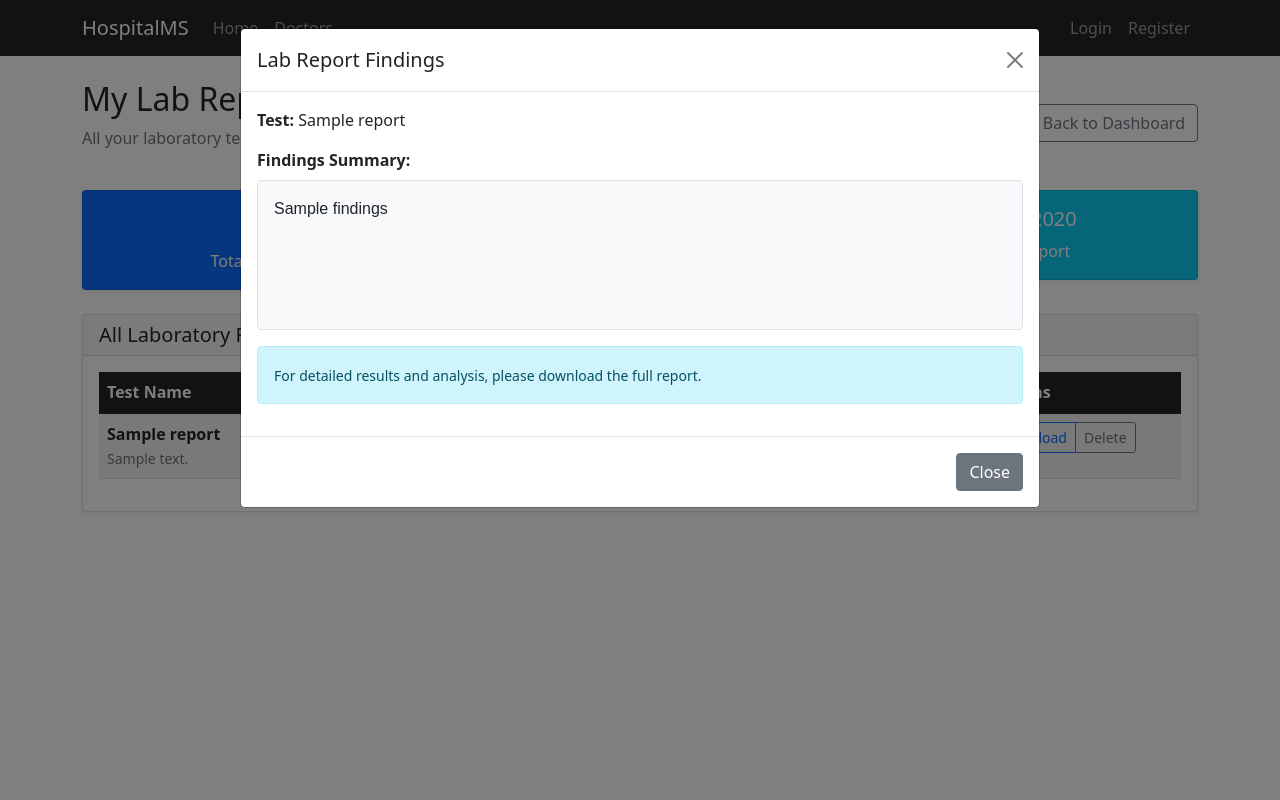
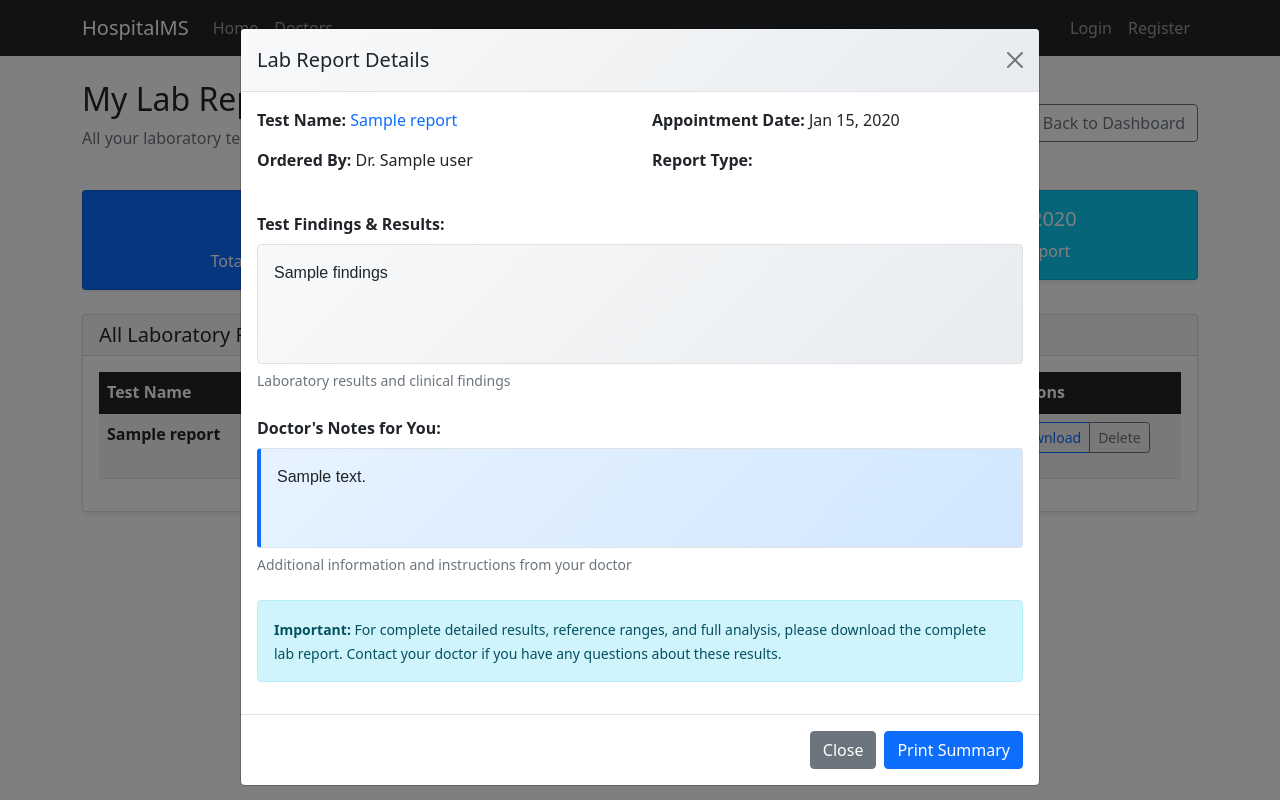
Before and after one commit to devadathsreelayam/HospitalManagement, a Django app: template hospital/templates/patient_lab_reports.html in a window 1280 px wide, after a click on "View Details". Run offline with Django 5.2, Linux system fonts and the light colour scheme; the template is opened without the code that fills it: most values are stand-ins (such as "Sample title", 1, 10 or a date in 2020).

Commit message:
Update: Enhanced lab test reprot with doctors note added in the findings model

```diff
--- a/hospital/templates/patient_lab_reports.html
+++ b/hospital/templates/patient_lab_reports.html
@@ -67,7 +67,7 @@
                                 <th>Doctor</th>
                                 <th>Appointment Date</th>
                                 <th>Uploaded</th>
-                                <th>Findings</th>
+                                <th>Findings & Notes</th>
                                 <th>Actions</th>
                             </tr>
                         </thead>
@@ -76,17 +76,13 @@
                             <tr>
                                 <td>
                                     <strong>{{ report.test_name }}</strong>
-                                    {% if report.notes %}
-                                    <br>
-                                    <small class="text-muted">{{ report.notes }}</small>
-                                    {% endif %}
                                 </td>
                                 <td>
                                     <span class="badge bg-info">{{ report.get_report_type_display }}</span>
                                 </td>
                                 <td>
                                     Dr. {{ report.appointment.doctor.user.get_full_name }}<br>
-                                    <small class="text-muted">{{ report.appointment.doctor.specialization|capfirst }}</small>
+                                    <small class="text-muted">{{ report.appointment.doctor.specialization }}</small>
                                 </td>
                                 <td>
                                     {{ report.appointment.appointment_date|date:"M d, Y" }}<br>
@@ -97,12 +93,15 @@
                                     <small class="text-muted">{{ report.uploaded_at|time:"g:i A" }}</small>
                                 </td>
                                 <td>
-                                    {% if report.findings %}
+                                    {% if report.findings or report.notes %}
                                     <button type="button" class="btn btn-sm btn-outline-info view-findings-btn"
                                             data-bs-toggle="modal" data-bs-target="#findingsModal"
                                             data-findings="{{ report.findings|escapejs }}"
-                                            data-test-name="{{ report.test_name }}">
-                                        <i class="fas fa-eye"></i> View
+                                            data-notes="{{ report.notes|escapejs }}"
+                                            data-test-name="{{ report.test_name }}"
+                                            data-doctor-name="Dr. {{ report.appointment.doctor.user.get_full_name }}"
+                                            data-appointment-date="{{ report.appointment.appointment_date|date:'M d, Y' }}">
+                                        <i class="fas fa-eye"></i> View Details
                                     </button>
                                     {% else %}
                                     <span class="text-muted">-</span>
@@ -145,31 +144,65 @@
     </div>
 </div>
 
-<!-- Findings Modal -->
+<!-- Enhanced Findings & Notes Modal -->
 <div class="modal fade" id="findingsModal" tabindex="-1">
     <div class="modal-dialog modal-lg">
         <div class="modal-content">
             <div class="modal-header">
-                <h5 class="modal-title">Lab Report Findings</h5>
+                <h5 class="modal-title">Lab Report Details</h5>
                 <button type="button" class="btn-close" data-bs-dismiss="modal"></button>
             </div>
             <div class="modal-body">
-                <p><strong>Test:</strong> <span id="findingsTestName"></span></p>
-                <div class="mb-3">
-                    <label class="form-label"><strong>Findings Summary:</strong></label>
-                    <div class="border p-3 bg-light rounded" id="findingsText" style="min-height: 150px; white-space: pre-wrap; font-family: Arial, sans-serif;">
+                <!-- Test Information Header -->
+                <div class="row mb-4">
+                    <div class="col-md-6">
+                        <p><strong>Test Name:</strong> <span id="findingsTestName" class="text-primary"></span></p>
+                        <p><strong>Ordered By:</strong> <span id="findingsDoctorName"></span></p>
+                    </div>
+                    <div class="col-md-6">
+                        <p><strong>Appointment Date:</strong> <span id="findingsAppointmentDate"></span></p>
+                        <p><strong>Report Type:</strong> <span id="findingsReportType" class="badge bg-info"></span></p>
+                    </div>
+                </div>
+
+                <!-- Findings Section -->
+                <div class="mb-4">
+                    <label class="form-label"><strong>Test Findings & Results:</strong></label>
+                    <div class="border p-3 bg-light rounded" id="findingsText"
+                         style="min-height: 120px; white-space: pre-wrap; font-family: Arial, sans-serif; background-color: #f8f9fa !important;">
                         <!-- Findings will be inserted here -->
                     </div>
+                    <div class="mt-1">
+                        <small class="text-muted">Laboratory results and clinical findings</small>
+                    </div>
                 </div>
+
+                <!-- Doctor's Notes Section -->
+                <div class="mb-4">
+                    <label class="form-label"><strong>Doctor's Notes for You:</strong></label>
+                    <div class="border p-3 rounded" id="notesText"
+                         style="min-height: 100px; white-space: pre-wrap; font-family: Arial, sans-serif; background-color: #e7f3ff !important; border-left: 4px solid #0d6efd !important;">
+                        <!-- Notes will be inserted here -->
+                    </div>
+                    <div class="mt-1">
+                        <small class="text-muted">Additional information and instructions from your doctor</small>
+                    </div>
+                </div>
+
+                <!-- Information Alert -->
                 <div class="alert alert-info">
                     <small>
                         <i class="fas fa-info-circle"></i>
-                        For detailed results and analysis, please download the full report.
+                        <strong>Important:</strong> For complete detailed results, reference ranges, and full analysis,
+                        please download the complete lab report. Contact your doctor if you have any questions about these results.
                     </small>
                 </div>
             </div>
             <div class="modal-footer">
                 <button type="button" class="btn btn-secondary" data-bs-dismiss="modal">Close</button>
+                <button type="button" class="btn btn-primary" onclick="printModalContent()">
+                    <i class="fas fa-print"></i> Print Summary
+                </button>
             </div>
         </div>
     </div>
@@ -185,20 +218,88 @@ document.addEventListener('DOMContentLoaded', function() {
         return new bootstrap.Tooltip(tooltipTriggerEl)
     });
 
-    // Findings Modal
+    // Enhanced Findings & Notes Modal
     const findingsModal = new bootstrap.Modal(document.getElementById('findingsModal'));
 
     document.querySelectorAll('.view-findings-btn').forEach(button => {
         button.addEventListener('click', function() {
             const findings = this.dataset.findings;
+            const notes = this.dataset.notes;
             const testName = this.dataset.testName;
+            const doctorName = this.dataset.doctorName;
+            const appointmentDate = this.dataset.appointmentDate;
 
+            // Set basic information
             document.getElementById('findingsTestName').textContent = testName;
-            document.getElementById('findingsText').textContent = findings;
+            document.getElementById('findingsDoctorName').textContent = doctorName;
+            document.getElementById('findingsAppointmentDate').textContent = appointmentDate;
+
+            // Set findings
+            const findingsElement = document.getElementById('findingsText');
+            if (findings && findings.trim() !== '') {
+                findingsElement.textContent = findings;
+                findingsElement.style.display = 'block';
+            } else {
+                findingsElement.textContent = 'No specific findings recorded.';
+                findingsElement.style.display = 'block';
+            }
+
+            // Set notes
+            const notesElement = document.getElementById('notesText');
+            if (notes && notes.trim() !== '') {
+                notesElement.textContent = notes;
+                notesElement.style.display = 'block';
+            } else {
+                notesElement.textContent = 'No additional notes from the doctor.';
+                notesElement.style.display = 'block';
+            }
+
             findingsModal.show();
         });
     });
 });
+
+// Function to print modal content
+function printModalContent() {
+    const modalContent = document.querySelector('#findingsModal .modal-content').cloneNode(true);
+
+    // Remove buttons from print version
+    const modalFooter = modalContent.querySelector('.modal-footer');
+    if (modalFooter) modalFooter.remove();
+
+    // Create a new window for printing
+    const printWindow = window.open('', '_blank');
+    printWindow.document.write(`
+        <html>
+            <head>
+                <title>Lab Report Summary - ${document.getElementById('findingsTestName').textContent}</title>
+                <link href="https://cdn.jsdelivr.net/npm/bootstrap@5.1.3/dist/css/bootstrap.min.css" rel="stylesheet">
+                <style>
+                    body { font-family: Arial, sans-serif; padding: 20px; }
+                    .border { border: 1px solid #dee2e6 !important; }
+                    .bg-light { background-color: #f8f9fa !important; }
+                    .text-primary { color: #0d6efd !important; }
+                    .badge { background-color: #0dcaf0 !important; color: white; padding: 0.25em 0.4em; }
+                    @media print {
+                        .alert { display: none !important; }
+                        .no-print { display: none !important; }
+                    }
+                </style>
+            </head>
+            <body>
+                <h4 class="text-center mb-4">Lab Report Summary</h4>
+                ${modalContent.innerHTML}
+                <div class="mt-4 text-muted no-print">
+                    <small>Printed on: ${new Date().toLocaleString()}</small>
+                </div>
+                <script>
+                    window.onload = function() { window.print(); }
+                <\/script>
+            </body>
+        </html>
+    `);
+    printWindow.document.close();
+}
 </script>
 
 <style>
@@ -212,5 +313,17 @@ document.addEventListener('DOMContentLoaded', function() {
 .badge {
     font-size: 0.75em;
 }
+/* Custom styling for the notes section */
+#notesText {
+    background: linear-gradient(135deg, #e7f3ff 0%, #d1e7ff 100%);
+    border-left: 4px solid #0d6efd !important;
+}
+#findingsText {
+    background: linear-gradient(135deg, #f8f9fa 0%, #e9ecef 100%);
+}
+.modal-header {
+    background: linear-gradient(135deg, #f8f9fa 0%, #e9ecef 100%);
+    border-bottom: 1px solid #dee2e6;
+}
 </style>
 {% endblock %}
```
